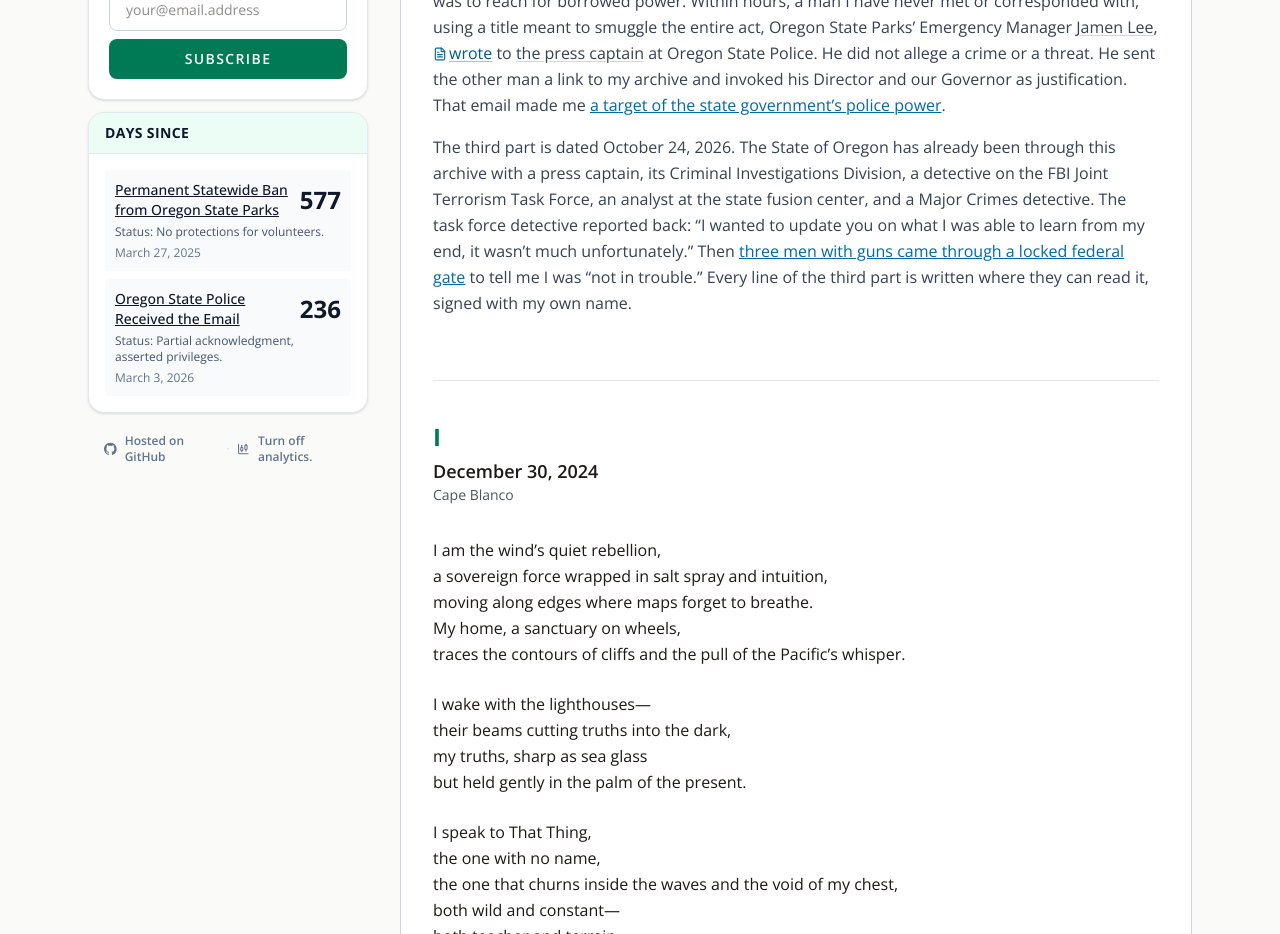
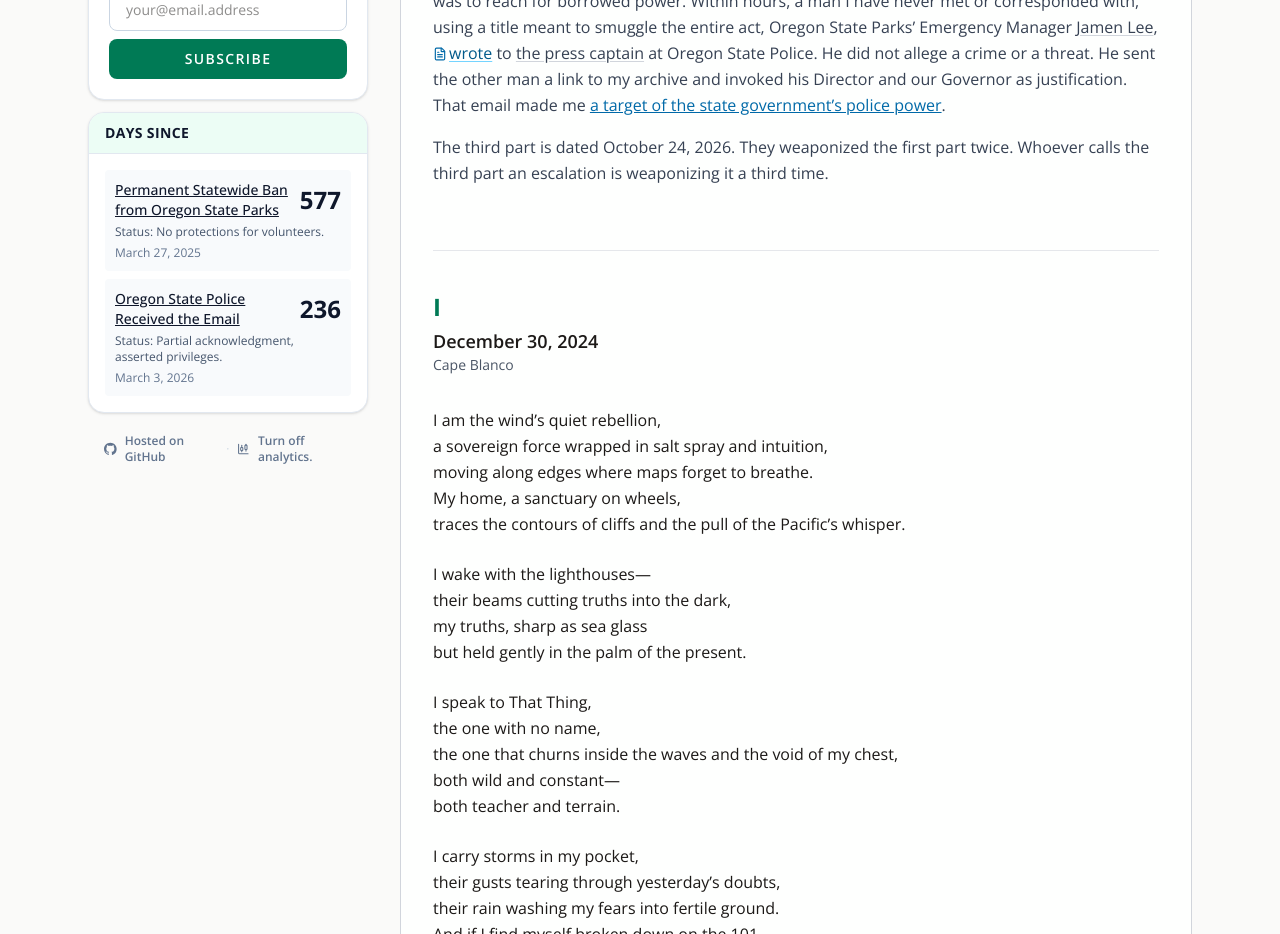
Before and after one commit to rswfire/rswfire.oprd, a Next.js app: page /soliloquy in a window 1280 px wide. Shown: the part 1120-2054 px from the top of the page. Built offline with nearby package versions, Linux system fonts and the light colour scheme.

Commit message:
Soliloquy: weaponized

```diff
--- a/app/(archive)/soliloquy/page.tsx
+++ b/app/(archive)/soliloquy/page.tsx
@@ -375,14 +375,8 @@ export default function StormchasersSoliloquyPage() {
                     the state government&rsquo;s police power</Link>.
                 </p>
                 <p>
-                    The third part is dated October 24, 2026. The State of Oregon has already been through this
-                    archive with a press captain, its Criminal Investigations Division, a detective on the FBI Joint
-                    Terrorism Task Force, an analyst at the state fusion center, and a Major Crimes detective. The task
-                    force detective reported back: &ldquo;I wanted to update you on what I was able to learn from my
-                    end, it wasn&rsquo;t much unfortunately.&rdquo; Then{" "}
-                    <Link href="/evidence/police" className="text-sky-700 underline hover:text-sky-600">three men with
-                    guns came through a locked federal gate</Link> to tell me I was &ldquo;not in trouble.&rdquo; Every
-                    line of the third part is written where they can read it, signed with my own name.
+                    The third part is dated October 24, 2026. They weaponized the first part twice. Whoever calls the
+                    third part an escalation is weaponizing it a third time.
                 </p>
             </div>
 
```
